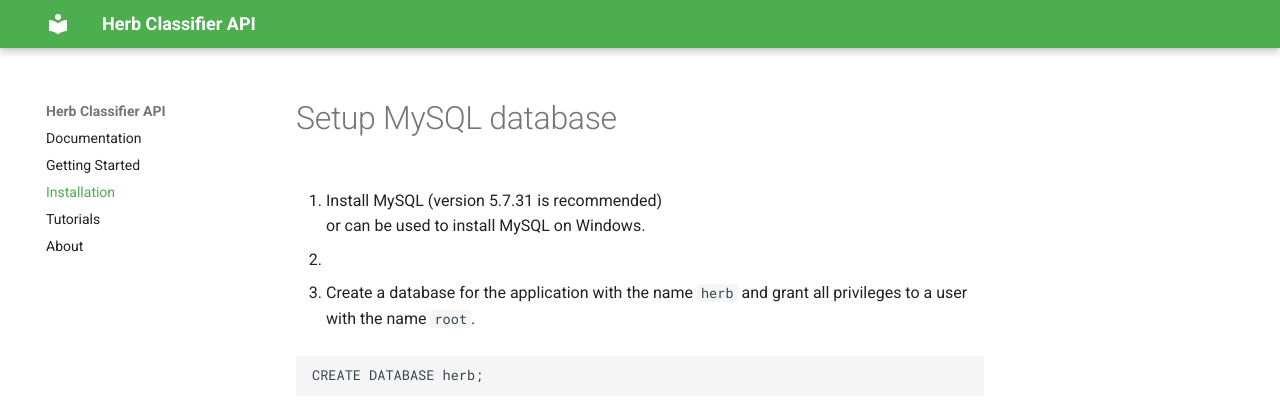
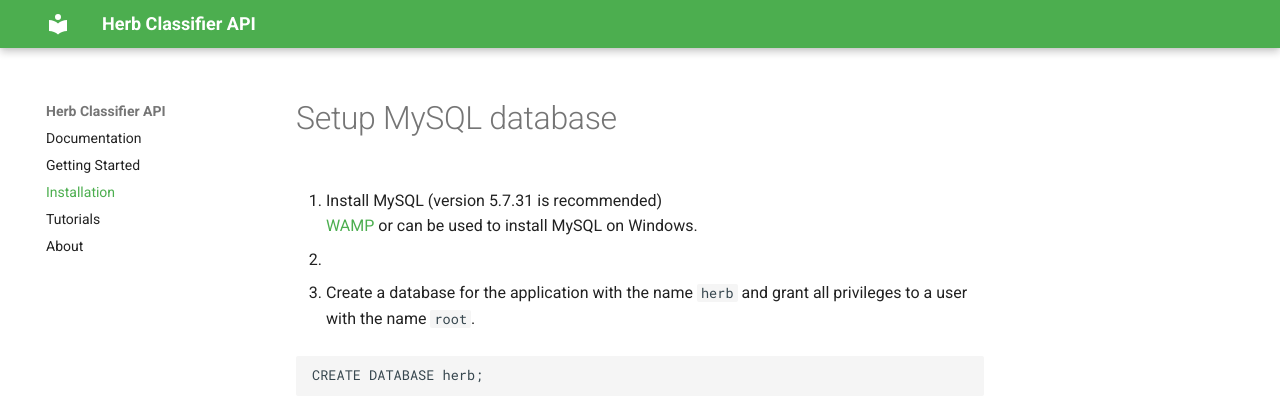
Before and after one commit to dilshankarunarathne/herb-classifier-backend, an MkDocs documentation site: the page built from docs/installation.md, in a window 1280 px wide and 1163 px high. Shown: the top 409 px of the window. Built offline with MkDocs 1.6.1 and Material for MkDocs 9.7.7, drawn with Linux system fonts in a browser that asks for light colours.

Commit message:
Update installation.md

````diff
--- a/docs/installation.md
+++ b/docs/installation.md
@@ -1,11 +1,11 @@
 # Setup MySQL database
 
 1. Install MySQL (version 5.7.31 is recommended)
-[](https://sourceforge.net/projects/wampserver) or []([XAMPP](https://www.apachefriends.org/download.html)) can be used to install MySQL on Windows.
+[WAMP](https://sourceforge.net/projects/wampserver) or [](https://www.apachefriends.org/download.html) can be used to install MySQL on Windows.
 
-2.
+1.
 
-3. Create a database for the application with the name `herb` and grant all privileges to a user with the name `root`.
+2. Create a database for the application with the name `herb` and grant all privileges to a user with the name `root`.
 
 ```mysql
 CREATE DATABASE herb;
````
